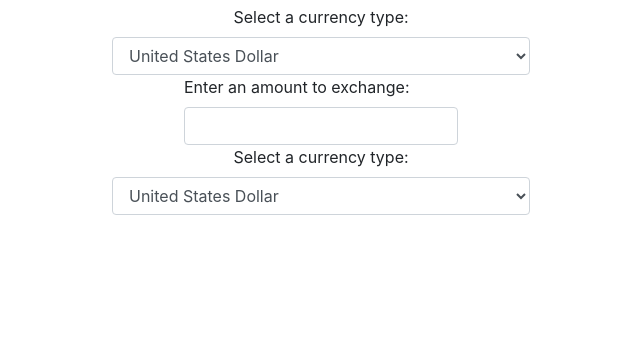
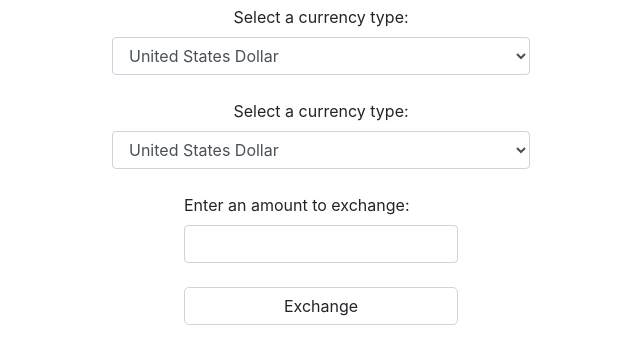
Before and after one commit to JohnNilsOlson/currency-exchanger, a website built with webpack: page src/index.html in a window 1280 px wide. Shown: the part 51-414 px from the top of the page, without its empty margins (319-959 px from the left). Built offline with nearby package versions, Linux system fonts and the light colour scheme.

Commit message:
adjust layout and styling

```diff
--- a/src/index.html
+++ b/src/index.html
@@ -61,10 +61,7 @@
         <option value="UAH">Ukrainian Hryvnia</option>
         <option value="UYU">Uruguayan Peso</option>
       </select>
-      <form id="exchange-amount">
-        <label for="amount">Enter an amount to exchange:</label>
-        <input id="amount" class="form-control" type="number">
-      </form>
+      <br>
       <label for="currency-type-to">Select a currency type:</label>
       <select class="form-control" id="currency-type-to">
         <option value="USD">United States Dollar</option>
@@ -118,6 +115,13 @@
         <option value="UAH">Ukrainian Hryvnia</option>
         <option value="UYU">Uruguayan Peso</option>
       </select>
+      <br>
+      <form id="exchange-amount">
+        <label for="amount">Enter an amount to exchange:</label>
+        <input id="amount" class="form-control" type="number">
+        <br>
+        <button type="submit" class="btn btn-default" id="exchange">Exchange</button>
+      </form>
     </div>
   </body>
 </html>
--- a/src/styles.css
+++ b/src/styles.css
@@ -6,3 +6,9 @@
   justify-content: center;
   align-items: center;
 }
+
+.btn-default {
+  border-color: lightgray;
+  border-radius: 5px;
+  width: 100%;
+}
```
